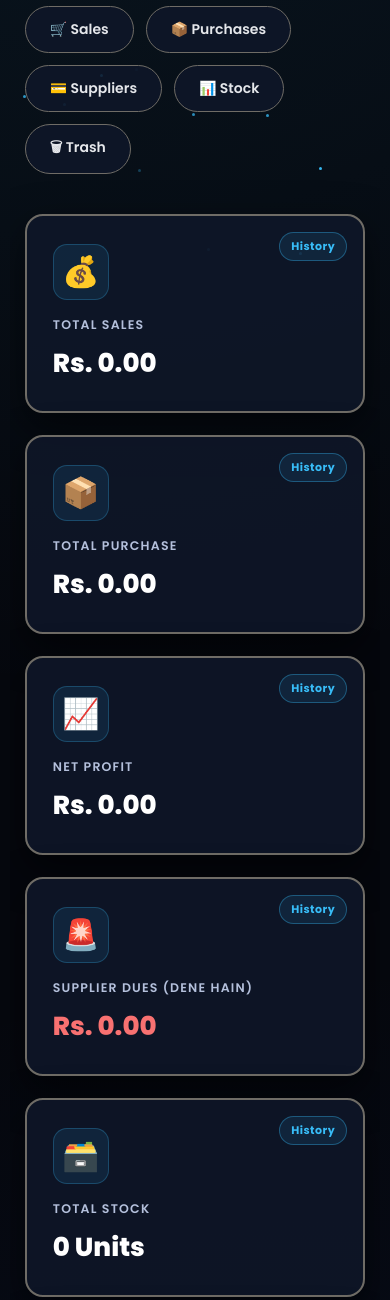
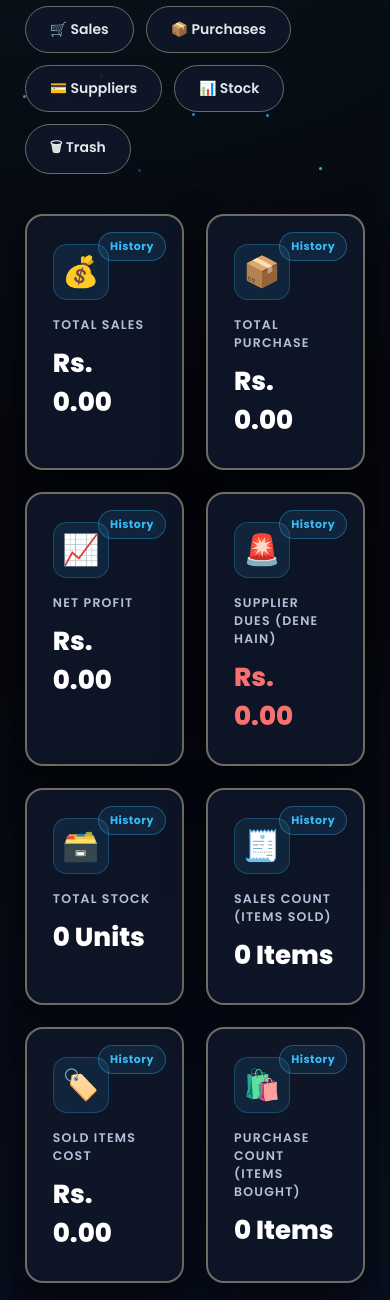
Before and after one commit to raheel-dev-ops/laptech-world, a Flask app: page / in a window 390 px wide. Shown: the part 542-1842 px from the top of the page. Run offline with Flask 3, Linux system fonts and the light colour scheme; a user stored in the database is signed in.

Commit message:
fix mobile responsive layout

```diff
--- a/static/css/style.css
+++ b/static/css/style.css
@@ -169,7 +169,8 @@ td:nth-child(7) {
 @media (max-width: 768px) {
 
     .cards {
-        grid-template-columns: 1fr;
+        grid-template-columns: repeat(2, 1fr) !important; /* Mobile dashboard buttons 2 columns grid */
+        gap: 12px;
     }
 
     .navbar {
```
